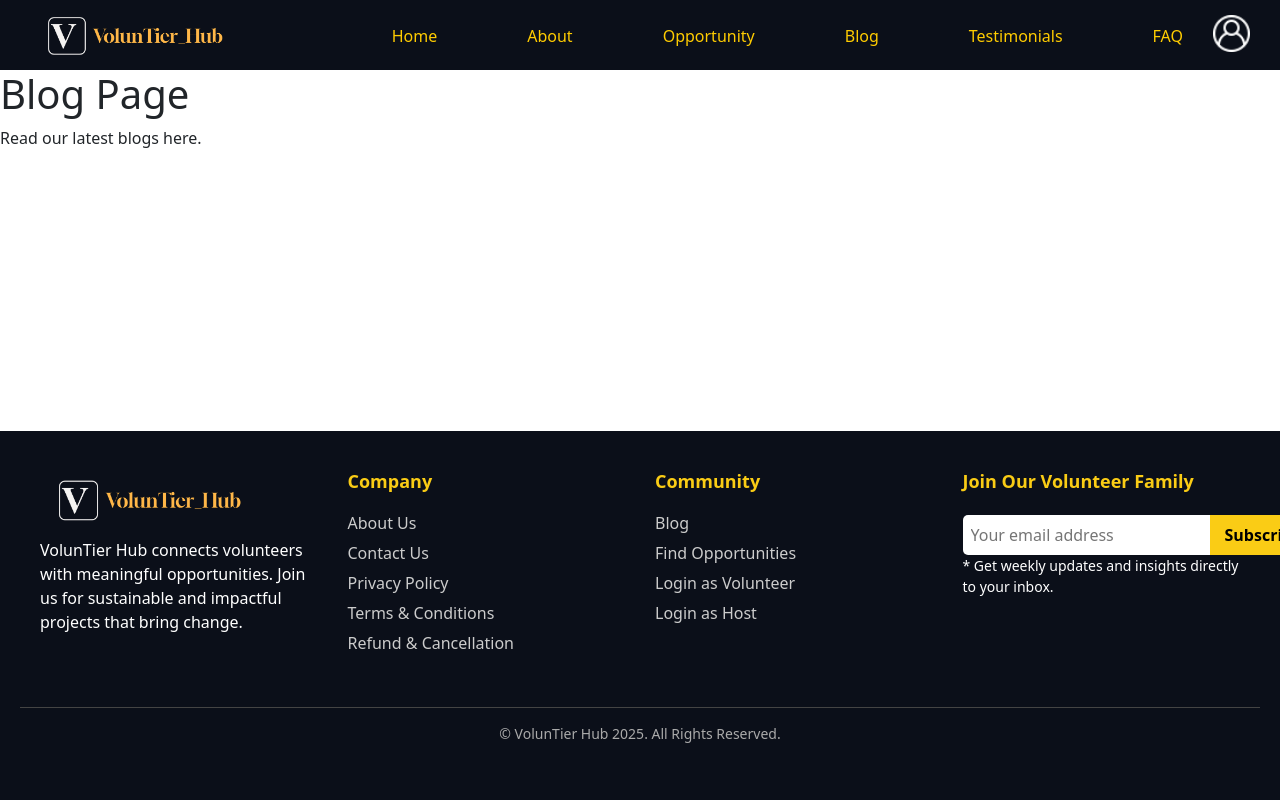
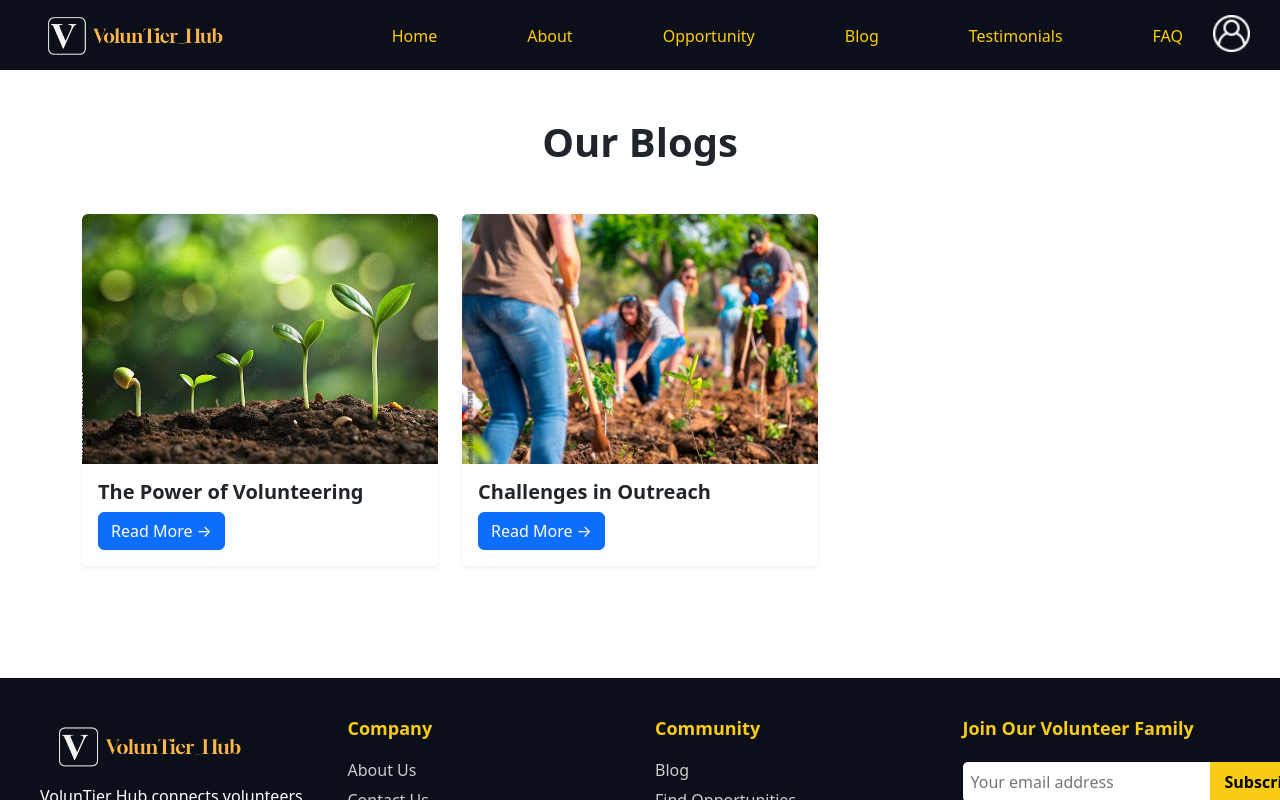
Before and after one commit to CarolFernandis/VolunTier_Hub, a React (Vite) app in the folder frontend/: page /blog in a window 1280 px wide. Shown: the top 800 px of the page. Built offline with nearby package versions, Linux system fonts and the light colour scheme; a web font is replaced by a local one.

Commit message:
blog commit

```diff
--- a/frontend/src/App.jsx
+++ b/frontend/src/App.jsx
@@ -13,6 +13,8 @@ import NewFile from "./pages/NewFile";
 
 import Register from "./pages/Register";
 import Login from "./pages/Login";
+
+import BlogVolunteering from "./pages/BlogVolunteering";
 
 
 import "./App.css"; // Add CSS for layout
@@ -35,6 +37,11 @@ const App = () => {
             <Route path="/register" element={<Register />} />  {/* Register route */}
             <Route path="/login" element={<Login />} />  {/* Login route */}
 
+
+            <Route path="/blog/volunteering" element={<BlogVolunteering />} />
+
+
+
             <Route path="/newfile" element={<NewFile/>} /> {/* Newfile Page */}
           </Routes>
         </main>
--- a/frontend/src/pages/Blog.css
+++ b/frontend/src/pages/Blog.css
@@ -0,0 +1,17 @@
+.card {
+  transition: transform 0.3s ease, box-shadow 0.3s ease;
+  cursor: pointer;
+}
+.card:hover {
+  transform: translateY(-5px);
+  box-shadow: 0 10px 24px rgba(0, 0, 0, 0.15);
+}
+.card-title {
+  color: #0d6efd;
+}
+.card-img-top {
+  display: block;        /* Ensures the image behaves like a block element */
+  width: 100%;           /* Full width of the card */
+  height: 250px;         /* Fixed height for all images */
+  object-fit: cover;     /* Crop and fill without distortion */
+}
--- a/frontend/src/pages/Blog.jsx
+++ b/frontend/src/pages/Blog.jsx
@@ -1,8 +1,32 @@
+// src/pages/Blog.js
+import React from "react";
+import { Link } from "react-router-dom";
+import blog1 from "../assets/blog1.jpg";
+import blog2 from "../assets/blog2.jpg";
+import "./Blog.css"; // Make sure this exists
+
 export default function Blog() {
+  const blogData = [
+    { title: "The Power of Volunteering", image: blog1, link: "/blog/volunteering" },
+    { title: "Challenges in Outreach", image: blog2, link: "/blog/outreach" },
+  ];
+
   return (
-    <div>
-      <h1>Blog Page</h1>
-      <p>Read our latest blogs here.</p>
+    <div className="container py-5">
+      <h1 className="text-center mb-5 fw-bold">Our Blogs</h1>
+      <div className="row">
+        {blogData.map((blog, index) => (
+          <div className="col-md-6 col-lg-4 mb-4" key={index}>
+            <div className="card h-100 shadow-sm border-0">
+              <img src={blog.image} alt={blog.title} className="card-img-top rounded-top" />
+              <div className="card-body">
+                <h5 className="card-title fw-bold">{blog.title}</h5>
+                <Link to={blog.link} className="btn btn-primary">Read More →</Link>
+              </div>
+            </div>
+          </div>
+        ))}
+      </div>
     </div>
   );
 }
--- /dev/null
+++ b/frontend/src/pages/BlogVolunteering.jsx
@@ -0,0 +1,13 @@
+import React from "react";
+import blog1 from "../assets/blog1.jpg";
+
+export default function BlogVolunteering() {
+  return (
+    <div className="container py-5">
+      <h1 className="mb-4">The Power of Volunteering</h1>
+      <img src={blog1} alt="Volunteering" className="img-fluid mb-4 rounded" />
+      <p>Volunteering is a powerful means of engaging individuals in meaningful social change.</p>
+      <p>You can contribute your time and skills to causes that matter, create positive impact, and develop personally and professionally.</p>
+    </div>
+  );
+}
```
Also changed, not shown: frontend/src/assets/blog1.jpg (added), frontend/src/assets/blog2.jpg (added).
